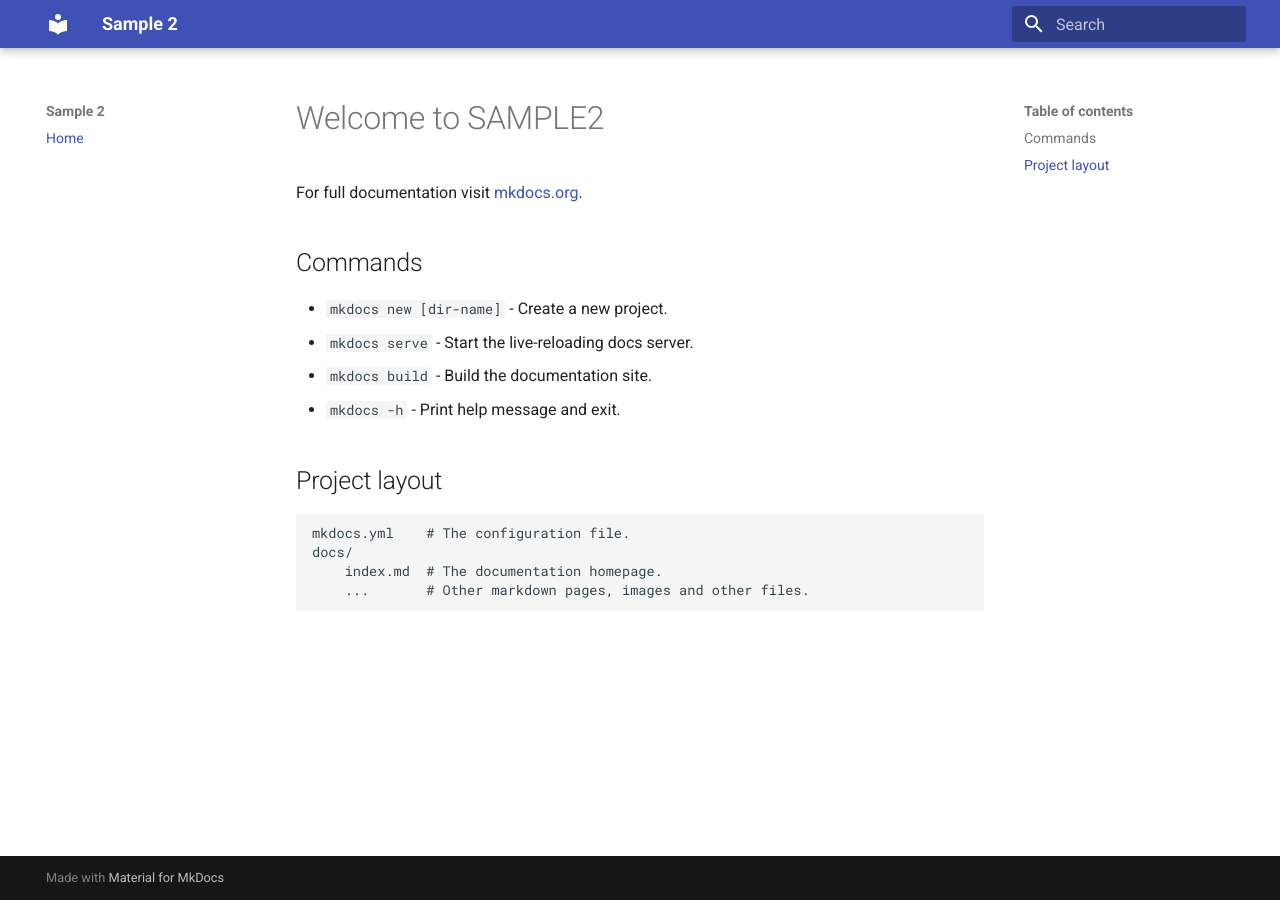
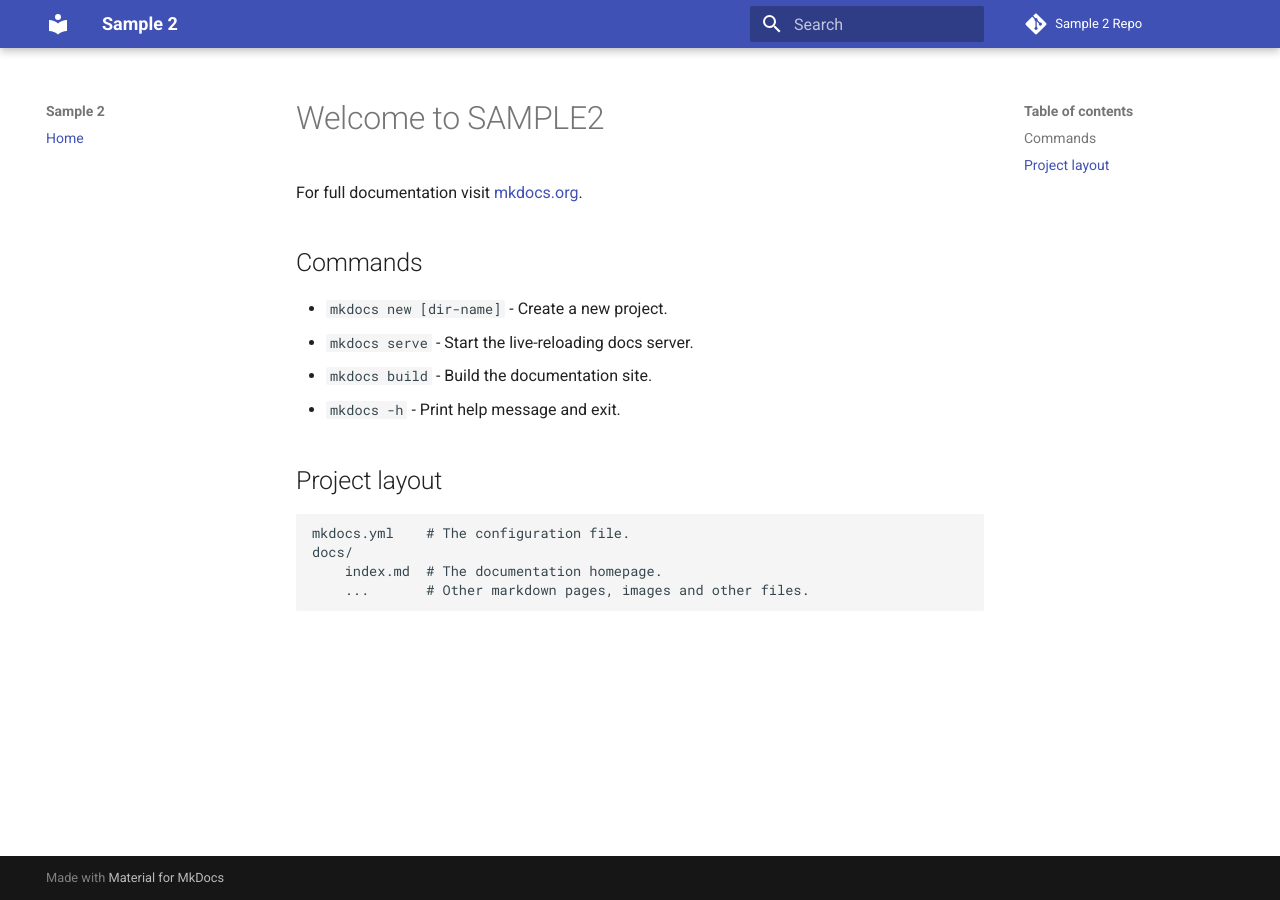
Before and after one commit to A-Baji/mk-docs-sample2, an MkDocs documentation site: the page built from docs/index.md, in a window 1280 px wide. Built offline with MkDocs 1.6.1 and Material for MkDocs 9.7.7, drawn with Linux system fonts in a browser that asks for light colours; comment, search, counter and statistics services are not loaded.

Commit message:
add repo link

```diff
--- a/mkdocs.yml
+++ b/mkdocs.yml
@@ -1,4 +1,6 @@
 site_name: Sample 2
+repo_url: https://github.com/A-Baji/mk-docs-sample2
+repo_name: Sample 2 Repo
 theme:
   name: material
 
```
